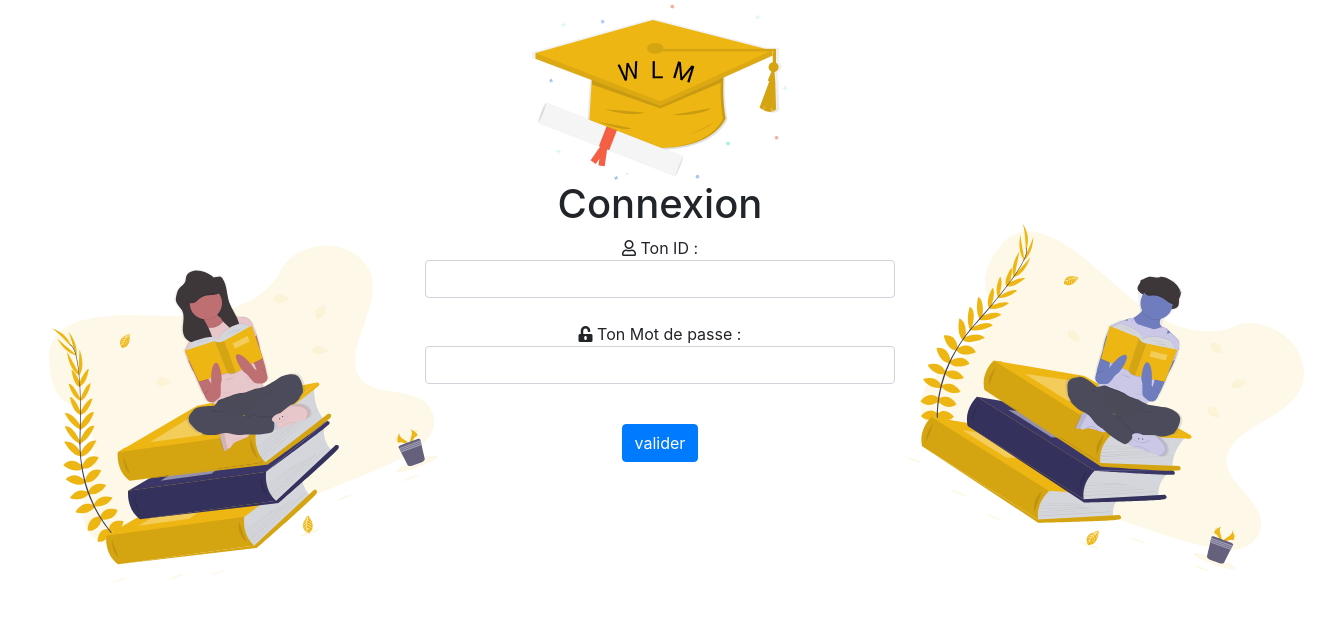
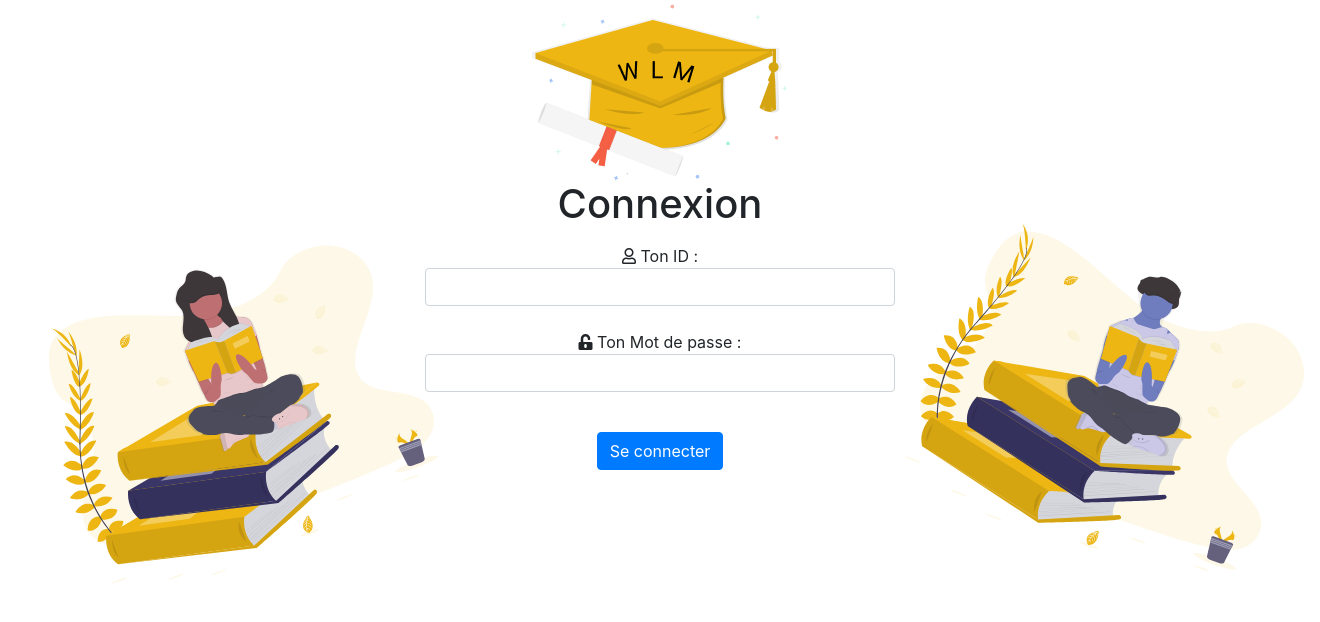
Before and after one commit to willdow/WLM, a PHP site: page /login.html in a window 1320 px wide; the page is wider, and only the part inside the window is pictured. Shown: the part 96-718 px from the top of that part. Run offline with PHP 8.4, Linux system fonts and the light colour scheme; some libraries are stand-ins or nearby versions.

Commit message:
fini login

```diff
--- a/css/style.css
+++ b/css/style.css
@@ -19,3 +19,7 @@
     top: 45%;
     transform: rotate(20deg);
 }
+
+.form-group {
+    margin-top: 1rem;
+}
--- a/login.html
+++ b/login.html
@@ -22,7 +22,7 @@
                 <i class="fas fa-unlock-alt"></i>
                 Ton Mot de passe : <input class="form-control" type="text" name="prenom" id="prenom" />
                 <p id="erreurPrenom"></p><br />
-                <input class="btn btn-primary" id="valider" type="submit" value="valider" />
+                <input class="btn btn-primary" id="valider" type="submit" value="Se connecter" />
             </div>
         </form>
         <img class="book" src="img/book.svg" alt="image de livre">
```
Also changed, not shown: 1 other file.
